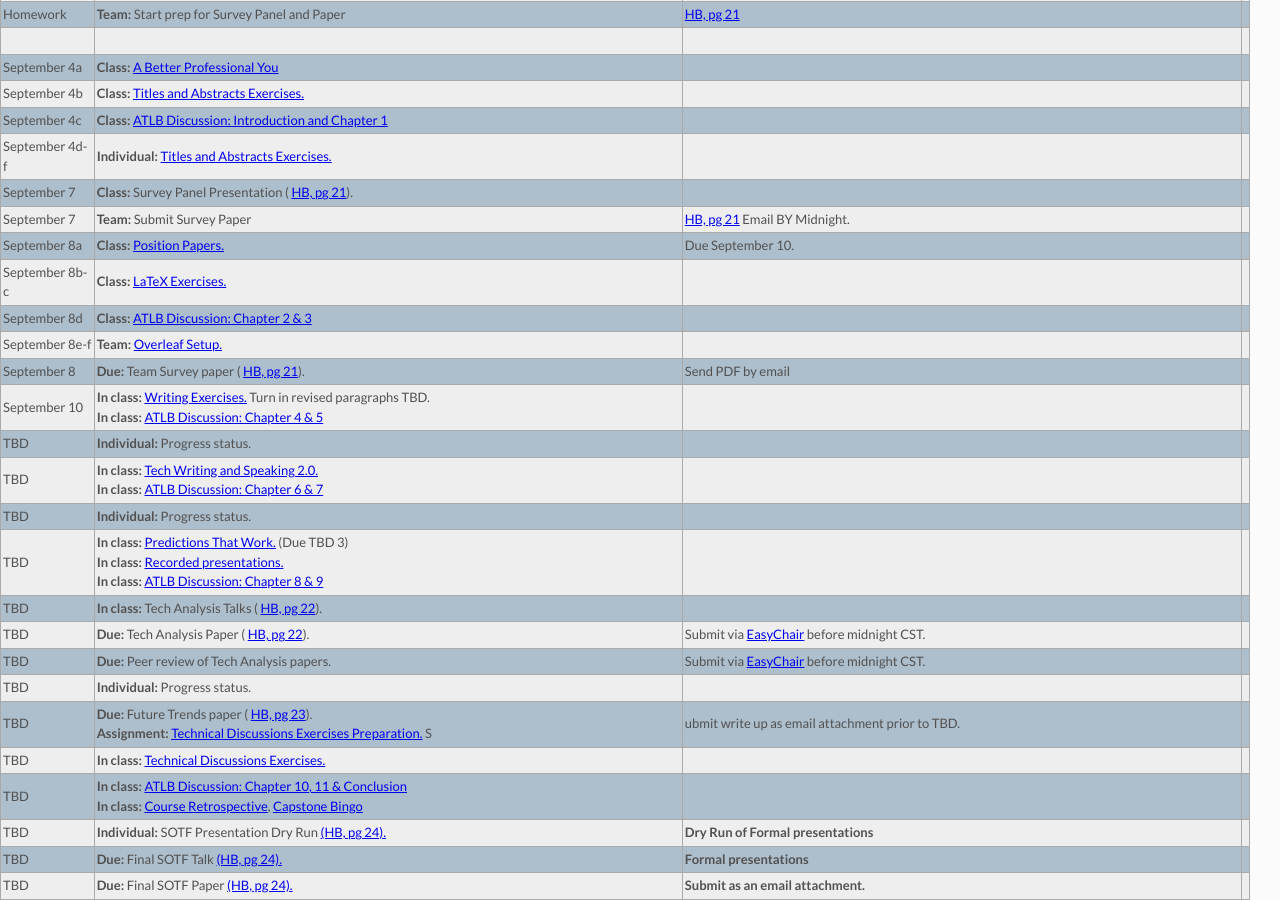
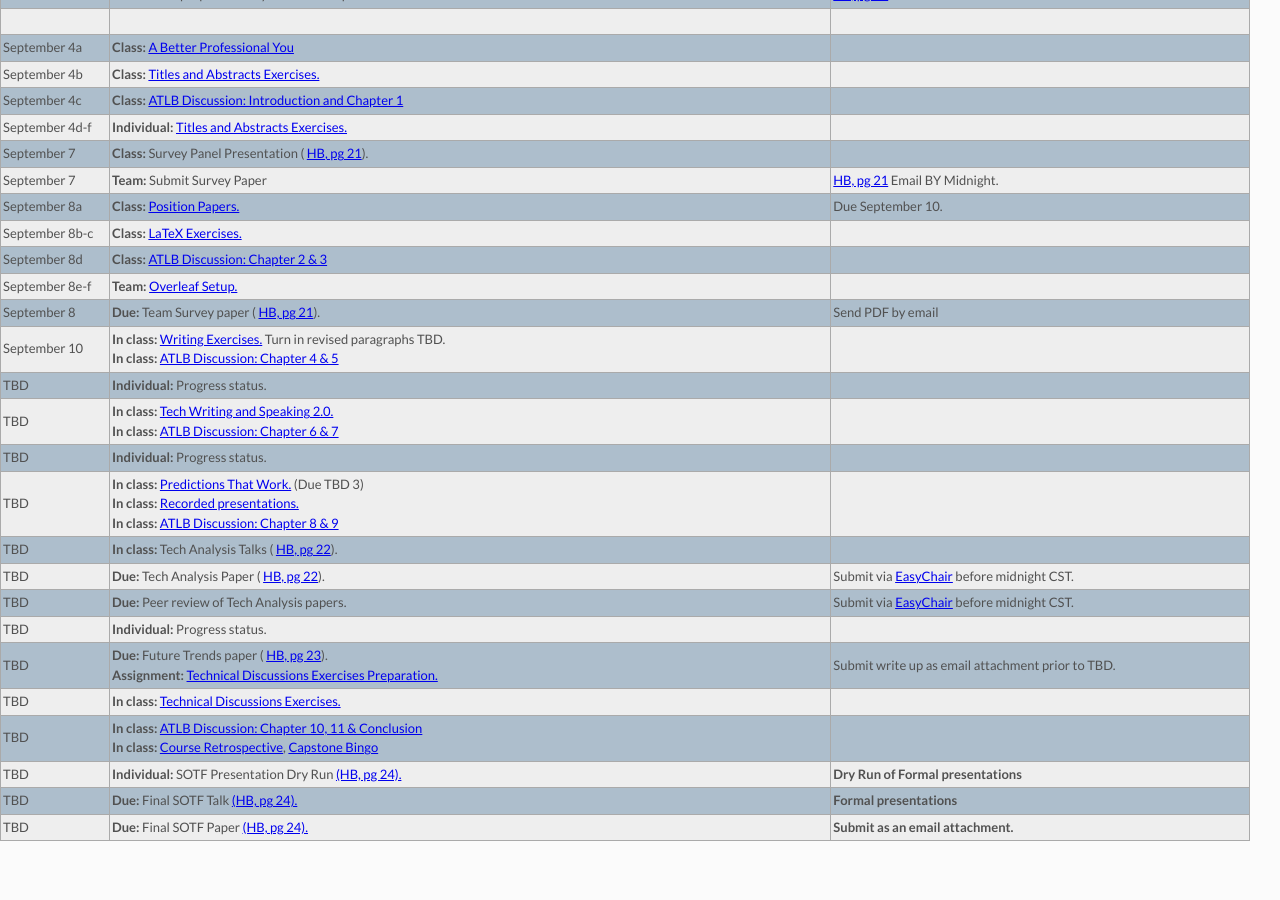
Before and after one commit to maherou/Teaching, a Jekyll site: the page built from files/CS373/2020-Fall-Class-Meeting-Schedule.md, in a window 1280 px wide and 900 px high, scrolled down 920 px. Built offline with Jekyll 4.4.1, drawn with Linux system fonts in a browser that asks for light colours; after the commit the page ends 1761 px from its top, so only the background shows below that.

Commit message:
Fix formatting

```diff
--- a/files/CS373/2020-Fall-Class-Meeting-Schedule.md
+++ b/files/CS373/2020-Fall-Class-Meeting-Schedule.md
@@ -14,7 +14,7 @@
 | **Date** | **Assignment and Exercises** | **Notes** |
 | ---------- | --- | --- |
 | August 31a | **Class:** Class Introduction | |
-| August 31b | **Class:** Reference librarian (D.Wuolu) | [ACM Digital Library User Guide](https://libraries.acm.org/binaries/content/assets/libraries/acm-digital-library-user-guide.pdf) [How to do cited reference searching](https://clarivate.libguides.com/ld.php?content_id=3588819) [Who is on the ACM Pubs Board, me :)](https://www.acm.org/publications/publications-board-committees)|
+| August 31b | **Class:** Reference librarian (D.Wuolu) | [ACM Digital Library User Guide](https://libraries.acm.org/binaries/content/assets/libraries/acm-digital-library-user-guide.pdf) <br> [How to do cited reference searching](https://clarivate.libguides.com/ld.php?content_id=3588819) <br> [Who is on the ACM Pubs Board, me :)](https://www.acm.org/publications/publications-board-committees)|
 | August 31cd | **Team:** Team Research Topic Area Discussions| [Team member lists](https://docs.google.com/spreadsheets/d/17n7Rv4Kre__s4VayH3Vb46qQaxSawD9i5FVujWmMdKA/edit?usp=sharing) |
 | August 31e | **Class:** Team Research Topic Area Status.| |
 | August 31f | **Class:** [Course Handbook Intro](./CSCI373CourseHandbookEighteenthEdition.pdf) | |
@@ -47,7 +47,7 @@
 | September 4c | **Class:** [ATLB Discussion: Introduction and Chapter 1](.ATLB-Discussion)  |   |
 | September 4d-f | **Individual:** [Titles and Abstracts Exercises.](https://collegeville.github.io/Scribe/TitlesAndAbstractsThatWork/) | |
 | September 7 | **Class:** Survey Panel Presentation ( [HB, pg 21](./CSCI373CourseHandbookEighteenthEdition.pdf)). | |
-| September 7 | **Team:** Submit Survey Paper | [HB, pg 21](./CSCI373CourseHandbookEighteenthEdition.pdf)  Email BY Midnight. | |
+| September 7 | **Team:** Submit Survey Paper | [HB, pg 21](./CSCI373CourseHandbookEighteenthEdition.pdf)  Email BY Midnight. |
 | September 8a | **Class:** [Position Papers.](https://collegeville.github.io/Scribe/PositionPapers/) | Due September 10.|
 | September 8b-c | **Class:** [LaTeX Exercises.](https://collegeville.github.io/Scribe/UsingLatex/) | |
 | September 8d | **Class:** [ATLB Discussion: Chapter 2 & 3](../ATLB-Discussion)  | |
@@ -58,12 +58,12 @@
 | TBD  | **In class:** [Tech Writing and Speaking 2.0.](./TechWritingSpeaking2.0.pdf) <br> **In class:** [ATLB Discussion: Chapter 6 & 7](../ATLB-Discussion) |   |
 | TBD  | **Individual:** Progress status. | |
 | TBD  | **In class:** [Predictions That Work.](https://collegeville.github.io/Scribe/PredictionsThatWork/) (Due TBD 3) <br> **In class:** [Recorded presentations.](https://collegeville.github.io/Orator/RecordedPresentations) <br>  **In class:** [ATLB Discussion: Chapter 8 & 9](../ATLB-Discussion) | |
-| TBD | **In class:** Tech Analysis Talks ( [HB, pg 22](./CSCI373CourseHandbookEighteenthEdition.pdf)). |  |
-| TBD  |**Due:** Tech Analysis Paper ( [HB, pg 22](./CSCI373CourseHandbookEighteenthEdition.pdf)). | Submit via [EasyChair](https://easychair.org/conferences/?conf=spring2020tap) before midnight CST.  |
+| TBD  | **In class:** Tech Analysis Talks ( [HB, pg 22](./CSCI373CourseHandbookEighteenthEdition.pdf)). |  |
+| TBD  | **Due:** Tech Analysis Paper ( [HB, pg 22](./CSCI373CourseHandbookEighteenthEdition.pdf)). | Submit via [EasyChair](https://easychair.org/conferences/?conf=spring2020tap) before midnight CST.  |
 | TBD  | **Due:** Peer review of Tech Analysis papers. | Submit via [EasyChair](https://easychair.org/conferences/?conf=spring2020tap) before midnight CST. |
 | TBD  | **Individual:** Progress status.  | |
-| TBD  | **Due:** Future Trends paper ( [HB, pg 23](./CSCI373CourseHandbookEighteenthEdition.pdf)). <br> **Assignment:** [Technical Discussions Exercises Preparation.](https://collegeville.github.io/Orator/DiscussionsThatWork/) S| ubmit write up as email attachment prior to TBD. |
-| TBD |**In class:** [Technical Discussions Exercises.](https://collegeville.github.io/Orator/DiscussionsThatWork/)   | |
+| TBD  | **Due:** Future Trends paper ( [HB, pg 23](./CSCI373CourseHandbookEighteenthEdition.pdf)). <br> **Assignment:** [Technical Discussions Exercises Preparation.](https://collegeville.github.io/Orator/DiscussionsThatWork/) | Submit write up as email attachment prior to TBD. |
+| TBD | **In class:** [Technical Discussions Exercises.](https://collegeville.github.io/Orator/DiscussionsThatWork/)   | |
 | TBD | **In class:** [ATLB Discussion: Chapter 10, 11 & Conclusion](../ATLB-Discussion) <br> **In class:** [Course Retrospective](https://collegeville.github.io/Scribe/Retrospectives/), [Capstone Bingo](../Bingo/Capstone-Bingo) |  |
 | TBD | **Individual:** SOTF Presentation Dry Run [(HB, pg 24).](./CSCI373CourseHandbookEighteenthEdition.pdf) | **Dry Run of Formal presentations** |
 | TBD | **Due:** Final SOTF Talk [(HB, pg 24).](./CSCI373CourseHandbookEighteenthEdition.pdf) | **Formal presentations** |
```
